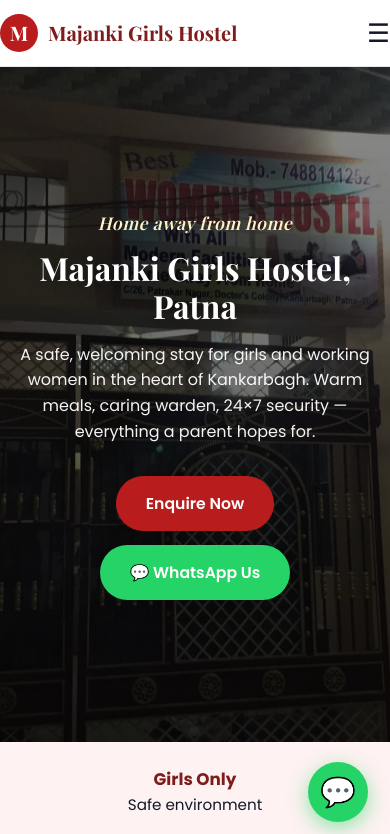
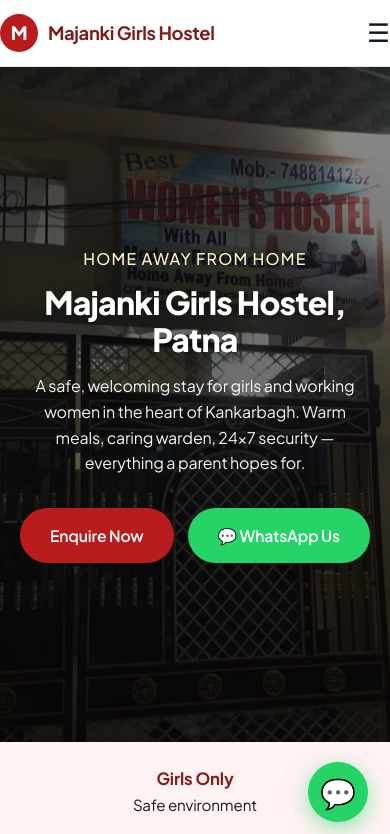
Before and after one commit to RecursivLoop/mithila-girls-hostel, a website: page public/index.html in a window 390 px wide. Shown: the top 834 px of the page. Drawn offline with nearby package versions, Linux system fonts and the light colour scheme.

Commit message:
Switch typography to Plus Jakarta Sans (single-family, cleaner)

```diff
--- a/public/index.html
+++ b/public/index.html
@@ -32,7 +32,7 @@
 <!-- Fonts -->
 <link rel="preconnect" href="https://fonts.googleapis.com" />
 <link rel="preconnect" href="https://fonts.gstatic.com" crossorigin />
-<link href="https://fonts.googleapis.com/css2?family=Playfair+Display:wght@600;700&family=Poppins:wght@400;500;600;700&display=swap" rel="stylesheet" />
+<link href="https://fonts.googleapis.com/css2?family=Plus+Jakarta+Sans:wght@400;500;600;700;800&display=swap" rel="stylesheet" />
 
 <link rel="stylesheet" href="/styles/main.css" />
 
--- a/public/styles/main.css
+++ b/public/styles/main.css
@@ -12,8 +12,8 @@
   --shadow-sm: 0 1px 2px rgba(0,0,0,.05);
   --shadow: 0 10px 25px -10px rgba(0,0,0,.15);
   --max: 1200px;
-  --font: "Poppins", system-ui, -apple-system, "Segoe UI", Roboto, sans-serif;
-  --serif: "Playfair Display", "Georgia", serif;
+  --font: "Plus Jakarta Sans", system-ui, -apple-system, "Segoe UI", Roboto, sans-serif;
+  --serif: "Plus Jakarta Sans", "Georgia", sans-serif;
 }
 
 * { box-sizing: border-box; margin: 0; padding: 0; }
@@ -26,6 +26,10 @@
   background: var(--bg);
   line-height: 1.6;
   font-size: clamp(15px, 1.6vw, 17px);
+  font-feature-settings: "ss01", "cv11";
+  -webkit-font-smoothing: antialiased;
+  -moz-osx-font-smoothing: grayscale;
+  letter-spacing: -0.01em;
 }
 
 img { max-width: 100%; height: auto; display: block; }
@@ -38,9 +42,9 @@
   padding: 0 clamp(16px, 4vw, 32px);
 }
 
-h1, h2, h3 { font-family: var(--serif); line-height: 1.2; color: var(--ink); }
-h1 { font-size: clamp(2rem, 5vw, 3.5rem); font-weight: 700; }
-h2 { font-size: clamp(1.6rem, 3.5vw, 2.4rem); font-weight: 600; }
+h1, h2, h3 { font-family: var(--font); line-height: 1.15; color: var(--ink); letter-spacing: -0.025em; }
+h1 { font-size: clamp(2rem, 5vw, 3.5rem); font-weight: 800; }
+h2 { font-size: clamp(1.6rem, 3.5vw, 2.4rem); font-weight: 700; }
 h3 { font-size: clamp(1.15rem, 2vw, 1.35rem); font-weight: 600; }
 
 .section { padding: clamp(48px, 8vw, 96px) 0; }
@@ -66,11 +70,12 @@
   display: flex;
   align-items: center;
   gap: 10px;
-  font-family: var(--serif);
-  font-size: 1.25rem;
+  font-family: var(--font);
+  font-size: 1.15rem;
   font-weight: 700;
   color: var(--brand-dark);
   text-decoration: none;
+  letter-spacing: -0.02em;
 }
 .brand-mark {
   width: 38px; height: 38px;
@@ -78,8 +83,8 @@
   color: #fff;
   display: grid; place-items: center;
   border-radius: 50%;
-  font-family: var(--serif);
-  font-weight: 700;
+  font-family: var(--font);
+  font-weight: 800;
 }
 .nav-links { display: flex; gap: 28px; list-style: none; align-items: center; }
 .nav-links a { color: var(--ink); text-decoration: none; font-weight: 500; font-size: .95rem; }
@@ -141,12 +146,14 @@
 .hero-inner { padding: 40px 20px; max-width: 800px; }
 .hero h1 { color: #fff; margin-bottom: 16px; text-shadow: 0 2px 20px rgba(0,0,0,.4); }
 .hero-tag {
-  font-family: var(--serif);
-  font-style: italic;
-  font-size: clamp(1.1rem, 2.4vw, 1.5rem);
+  font-family: var(--font);
+  font-style: normal;
+  font-weight: 500;
+  font-size: clamp(1rem, 2vw, 1.15rem);
   color: #fef3c7;
   margin-bottom: 12px;
-  letter-spacing: .5px;
+  letter-spacing: 0.08em;
+  text-transform: uppercase;
 }
 .hero-sub { font-size: clamp(1rem, 1.8vw, 1.15rem); opacity: .95; margin-bottom: 32px; }
 .hero-cta { display: flex; gap: 14px; justify-content: center; flex-wrap: wrap; }
@@ -212,13 +219,14 @@
 .room-body h3 { margin-bottom: 8px; }
 .room-body p { color: var(--ink-soft); font-size: .95rem; margin-bottom: 16px; }
 .room-price {
-  font-family: var(--serif);
-  font-size: 1.6rem;
+  font-family: var(--font);
+  font-size: 1.5rem;
   color: var(--brand-dark);
   font-weight: 700;
   margin-top: auto;
+  letter-spacing: -0.02em;
 }
-.room-price small { font-size: .8rem; color: var(--ink-soft); font-weight: 400; font-family: var(--font); }
+.room-price small { font-size: .8rem; color: var(--ink-soft); font-weight: 500; }
 
 /* Amenities */
 .amenities-section { background: var(--bg-soft); }
@@ -383,7 +391,7 @@
   gap: 32px;
   margin-bottom: 32px;
 }
-.footer-col h4 { color: #fff; margin-bottom: 14px; font-family: var(--font); font-size: 1rem; }
+.footer-col h4 { color: #fff; margin-bottom: 14px; font-family: var(--font); font-size: 1rem; font-weight: 700; }
 .footer-col a { color: #d1d5db; text-decoration: none; display: block; padding: 3px 0; }
 .footer-col a:hover { color: #fff; }
 .footer-bottom {
```
